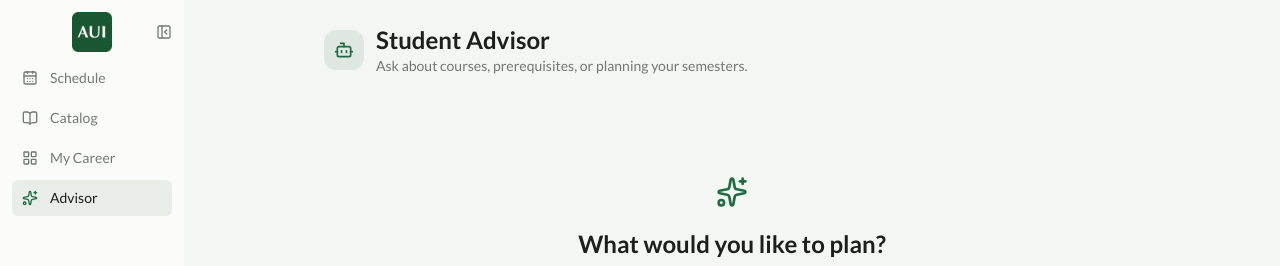
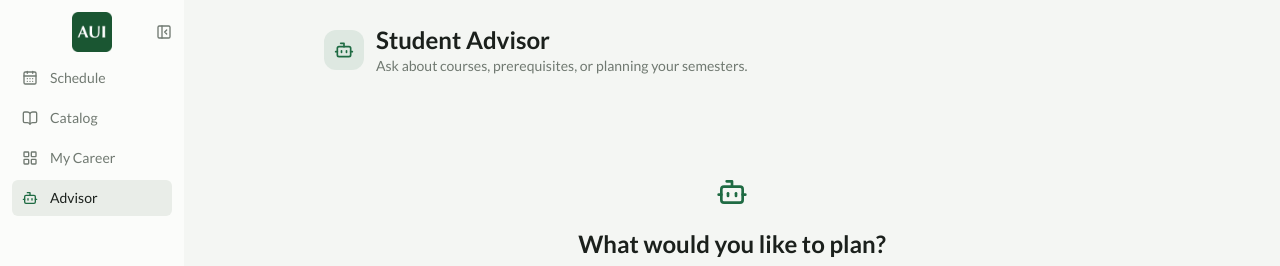
Before and after one commit to lurantys/BetterMyAui, a Next.js app: page /advisor in a window 1280 px wide. Shown: the top 266 px of the page. Built offline with nearby package versions, Linux system fonts and the light colour scheme.

Commit message:
Use robot icon throughout Student Advisor

```diff
--- a/src/components/advisor-chat.tsx
+++ b/src/components/advisor-chat.tsx
@@ -3,7 +3,7 @@
 import { ScheduleTimeFields } from "@/components/schedule-time-fields";
 
 import { useEffect, useRef, useState, type FormEvent } from "react";
-import { ArrowUp, Bot, Check, LoaderCircle, Mic, Square, Sparkles, X } from "lucide-react";
+import { ArrowUp, Bot, Check, LoaderCircle, Mic, Square, X } from "lucide-react";
 import ReactMarkdown from "react-markdown";
 import remarkMath from "remark-math";
 import rehypeKatex from "rehype-katex";
@@ -281,7 +281,7 @@ export function AdvisorChat({ compact = false, selectedSemester, onSchedulesAppl
             )}
             {messages.length === 0 && (
                 <div className="mx-auto flex max-w-xl flex-col items-center py-16 text-center">
-                <Sparkles className="mb-5 h-8 w-8 text-primary" />
+                <Bot className="mb-5 h-8 w-8 text-primary" />
                 <h2 className="text-2xl font-semibold text-foreground">What would you like to plan?</h2>
                 <p className="mt-3 text-sm text-muted-foreground">Ask about courses, prerequisites, your major, or changes to your semesters.</p>
                 <div className="mt-7 flex flex-wrap justify-center gap-2">
--- a/src/components/nav-bar.tsx
+++ b/src/components/nav-bar.tsx
@@ -9,7 +9,7 @@ import {
   LayoutGrid,
   PanelLeftClose,
   PanelLeftOpen,
-  Sparkles,
+  Bot,
 } from "lucide-react";
 import { ThemeToggle } from "@/components/theme-toggle";
 
@@ -17,7 +17,7 @@ const navItems = [
   { href: "/calendar", icon: CalendarDays, label: "Schedule" },
   { href: "/catalog", icon: BookOpen, label: "Catalog" },
   { href: "/gpa", icon: LayoutGrid, label: "My Career" },
-  { href: "/advisor", icon: Sparkles, label: "Advisor" },
+  { href: "/advisor", icon: Bot, label: "Advisor" },
 ];
 
 const SIDEBAR_STORAGE_KEY = "jenzabar_plus_sidebar_expanded";
```
